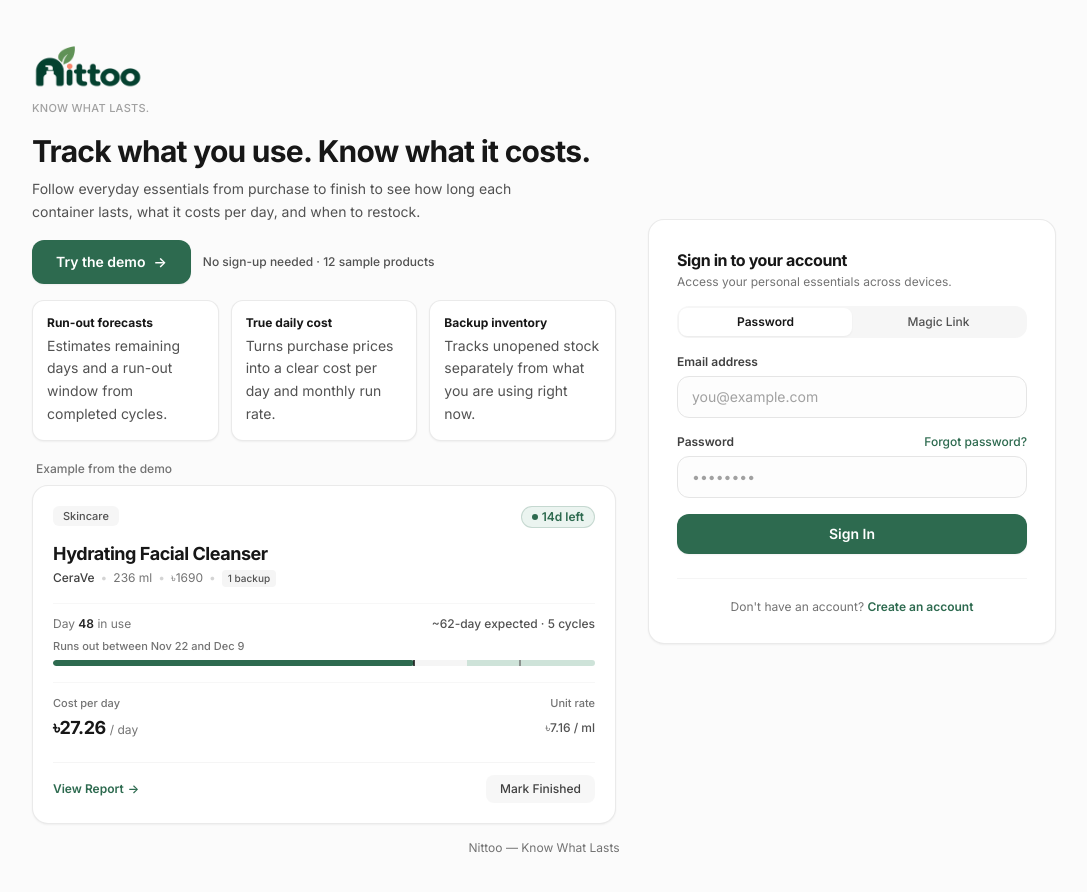
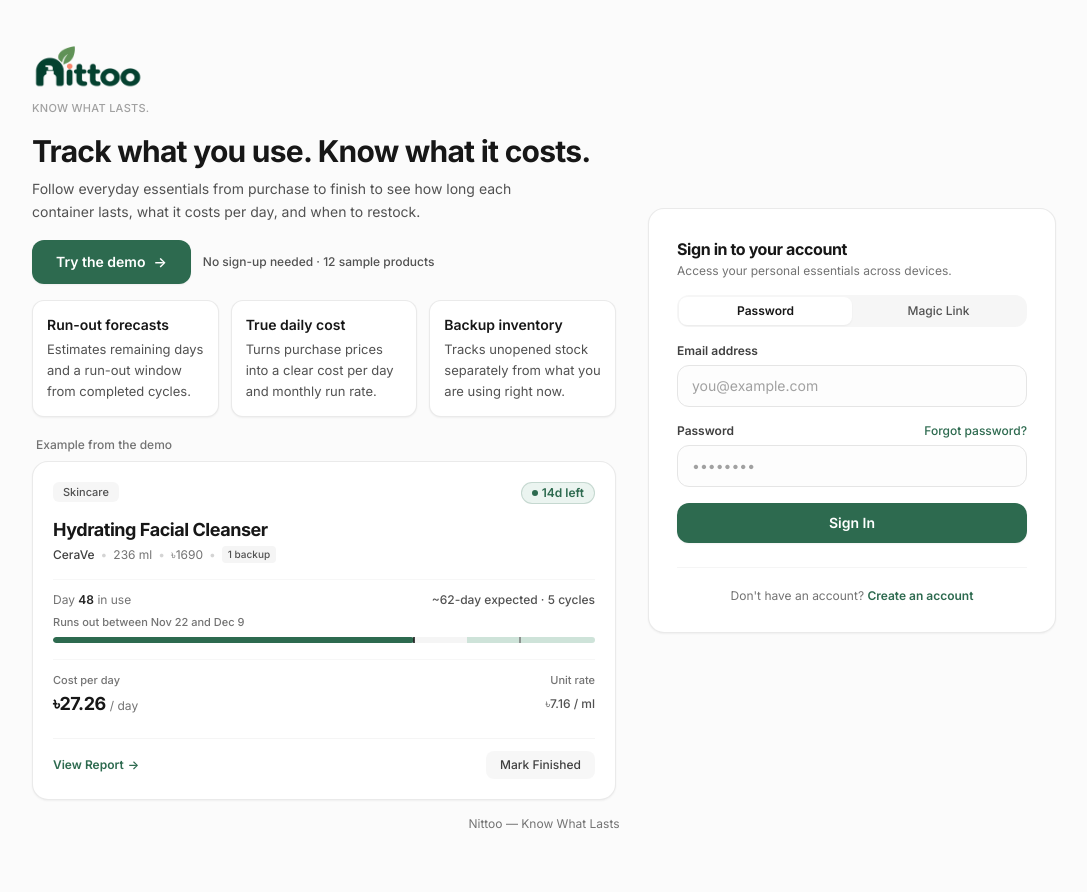
Before and after one commit to TahmidShafi/nittoo, a React (Vite) app: page /login in a window 1280 px wide. Shown: the top 892 px of the page, without its empty margins (96-1183 px from the left). Built offline with nearby package versions, Linux system fonts and the light colour scheme; no server answers.

Commit message:
style(landing): restore feature card typography hierarchy (14px semibold title, 13px body)

```diff
--- a/src/pages/LoginPage.tsx
+++ b/src/pages/LoginPage.tsx
@@ -127,20 +127,20 @@ export const LoginPage: React.FC = () => {
           {/* 3 Short Feature Highlights */}
           <div className="w-full grid grid-cols-1 sm:grid-cols-3 gap-3 text-left">
             <div className="bg-white border border-neutral-200/80 rounded-xl p-3.5 shadow-xs space-y-1">
-              <p className="text-xs font-bold text-neutral-900">Run-out forecasts</p>
-              <p className="text-sm text-neutral-600 leading-relaxed">
+              <p className="text-sm font-semibold text-neutral-900">Run-out forecasts</p>
+              <p className="text-[13px] text-neutral-600 leading-relaxed">
                 Estimates remaining days and a run-out window from completed cycles.
               </p>
             </div>
             <div className="bg-white border border-neutral-200/80 rounded-xl p-3.5 shadow-xs space-y-1">
-              <p className="text-xs font-bold text-neutral-900">True daily cost</p>
-              <p className="text-sm text-neutral-600 leading-relaxed">
+              <p className="text-sm font-semibold text-neutral-900">True daily cost</p>
+              <p className="text-[13px] text-neutral-600 leading-relaxed">
                 Turns purchase prices into a clear cost per day and monthly run rate.
               </p>
             </div>
             <div className="bg-white border border-neutral-200/80 rounded-xl p-3.5 shadow-xs space-y-1">
-              <p className="text-xs font-bold text-neutral-900">Backup inventory</p>
-              <p className="text-sm text-neutral-600 leading-relaxed">
+              <p className="text-sm font-semibold text-neutral-900">Backup inventory</p>
+              <p className="text-[13px] text-neutral-600 leading-relaxed">
                 Tracks unopened stock separately from what you are using right now.
               </p>
             </div>
```
